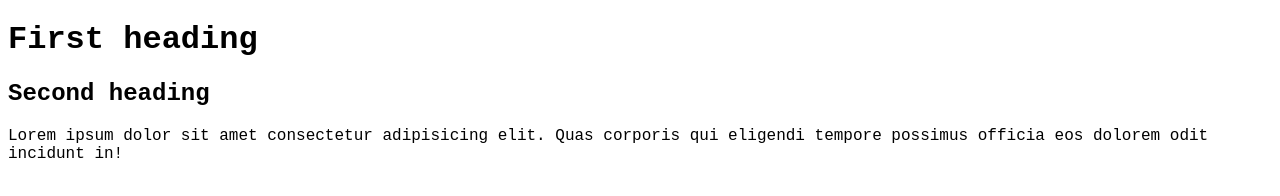
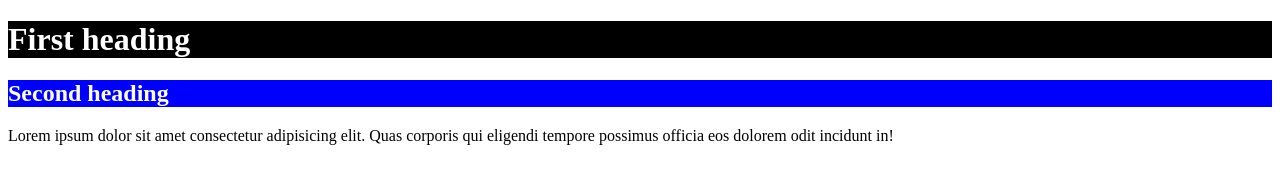
Before and after one commit to Sad-0-Man/learning-HTML-and-CSS, a plain HTML site: page learnCSSHTML/htmlcssProjects/03 - colours Project/index.html in a window 1280 px wide. Drawn offline with Linux system fonts and the light colour scheme; files that its build step writes are made by us from their sources.

Commit message:
learning

```diff
--- a/learnCSSHTML/htmlcssProjects/03 - colours Project/index.html
+++ b/learnCSSHTML/htmlcssProjects/03 - colours Project/index.html
@@ -5,11 +5,11 @@
     <meta http-equiv="X-UA-Compatible" content="IE=edge" />
     <meta name="viewport" content="width=device-width, initial-scale=1.0" />
     <title>Colours</title>
-    <link rel="stylesheet" href="style.css" />
+    <link rel="stylesheet" href="./style.css" />
   </head>
   <body>
-    <h1 id="First">First heading</h1>
-    <h2 id="Second">Second heading</h2>
+    <h1 id="first">First heading</h1>
+    <h2 id="second">Second heading</h2>
     <p id="p1">
       Lorem ipsum dolor sit amet consectetur adipisicing elit. Quas corporis qui
       eligendi tempore possimus officia eos dolorem odit incidunt in!
--- /dev/null
+++ b/learnCSSHTML/htmlcssProjects/03 - colours Project/style.css
@@ -0,0 +1,9 @@
+#first {
+  color: white;
+  background: black;
+}
+
+#second {
+  color: white;
+  background: blue;
+}
```
Also changed, not shown: learnCSSHTML/htmlcssProjects/03 - colours Project/stye.css (deleted).
